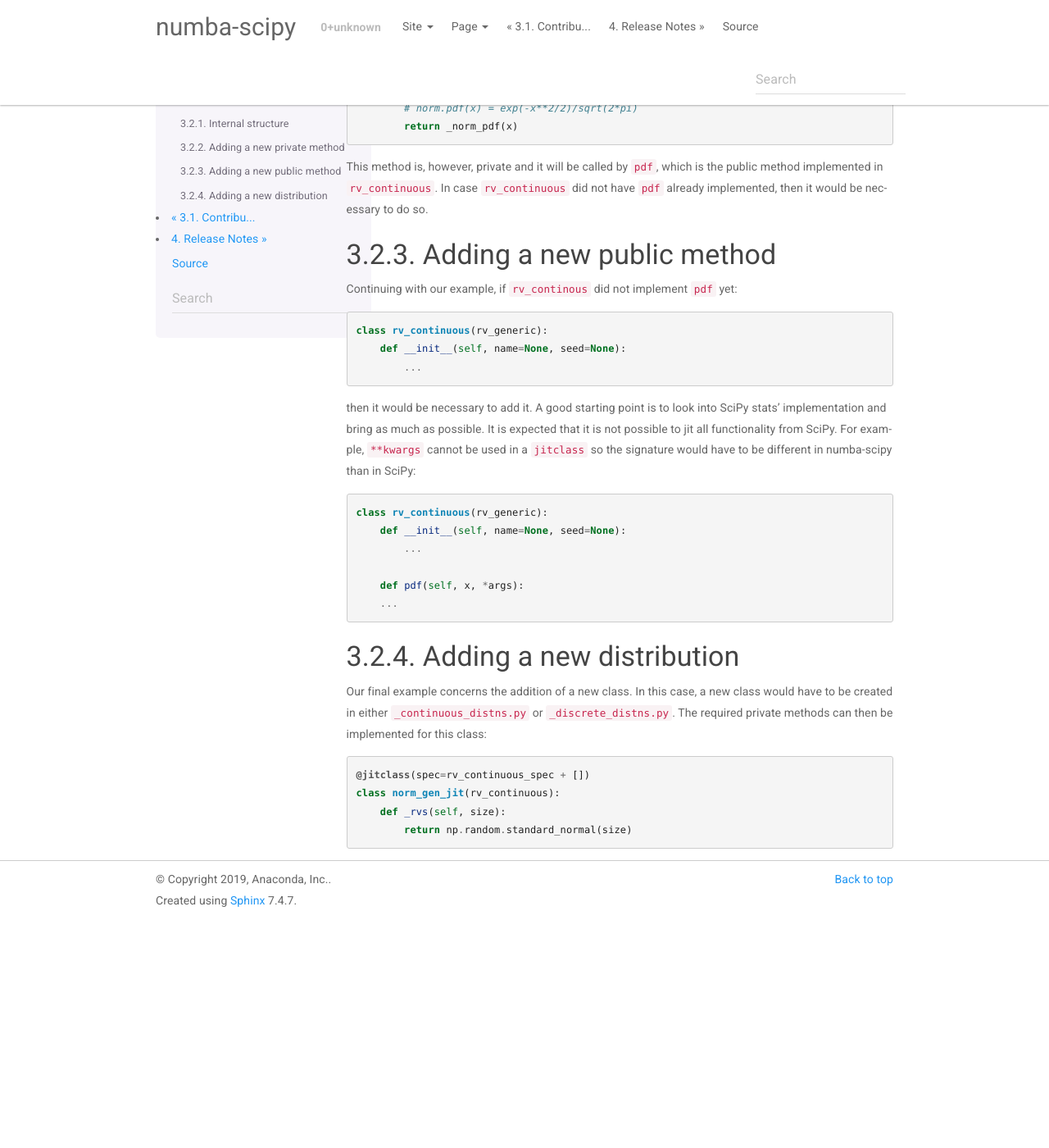
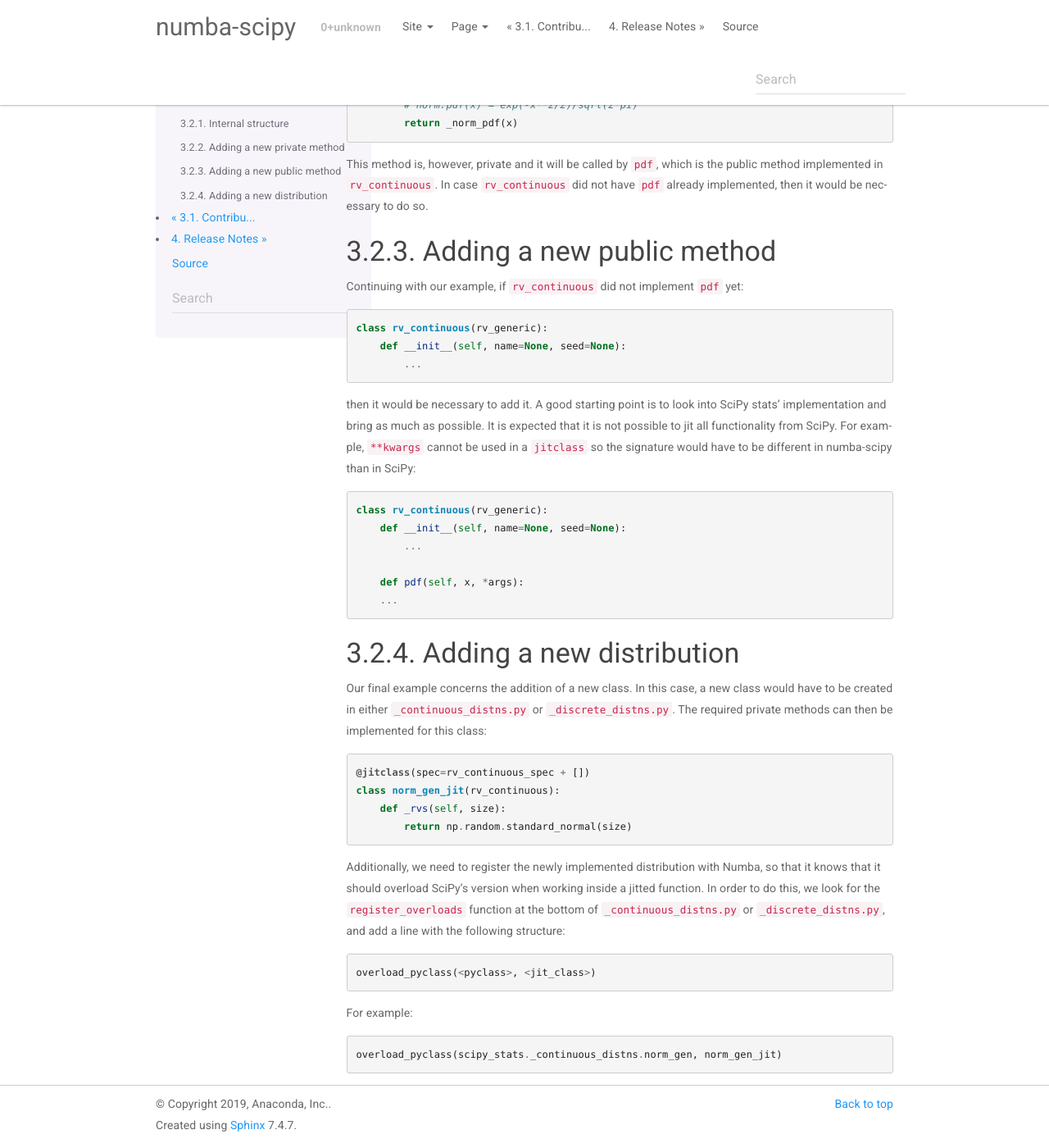
Before and after one commit to numba/numba-scipy, a Sphinx documentation site: the page built from docs/source/developer/extending_stats.rst, in a window 1280 px wide and 1400 px high, scrolled down 1475 px. Shown: the whole window at 82% size. Built offline with Sphinx 7.4.7, drawn with Linux system fonts in a browser that asks for light colours; pages that are not in the unit, such as notebooks, are missing from menus; before the commit the page ends 2601 px from its top, so only the background shows below that; some of the changed text lies outside the part shown.

Commit message:
extended documentation

```diff
--- a/docs/source/developer/extending_stats.rst
+++ b/docs/source/developer/extending_stats.rst
@@ -50,7 +50,7 @@ There are three main areas in which numba-scipy stats can be extended:
 - to add a new public method for the base classes
 - to add a new distribution.
 
-.. StabilityWarning::
+.. note::
    numba-scipy is currently in an early stage, and its internal structure---including the descriptions below---are
    subject to change.
 
@@ -85,7 +85,7 @@ In case ``rv_continuous`` did not have ``pdf`` already implemented, then it woul
 Adding a new public method
 ---------------------------
 
-Continuing with our example, if ``rv_continous`` did not implement ``pdf`` yet::
+Continuing with our example, if ``rv_continuous`` did not implement ``pdf`` yet::
 
     class rv_continuous(rv_generic):
         def __init__(self, name=None, seed=None):
@@ -114,3 +114,14 @@ class::
     class norm_gen_jit(rv_continuous):
         def _rvs(self, size):
             return np.random.standard_normal(size)
+
+Additionally, we need to register the newly implemented distribution with Numba, so that it knows that it should
+overload SciPy's version when working inside a jitted function. In order to do this, we look for the
+``register_overloads`` function at the bottom of ``_continuous_distns.py`` or ``_discrete_distns.py``, and add a line
+with the following structure::
+
+    overload_pyclass(<pyclass>, <jit_class>)
+
+For example::
+
+    overload_pyclass(scipy_stats._continuous_distns.norm_gen, norm_gen_jit)
```
